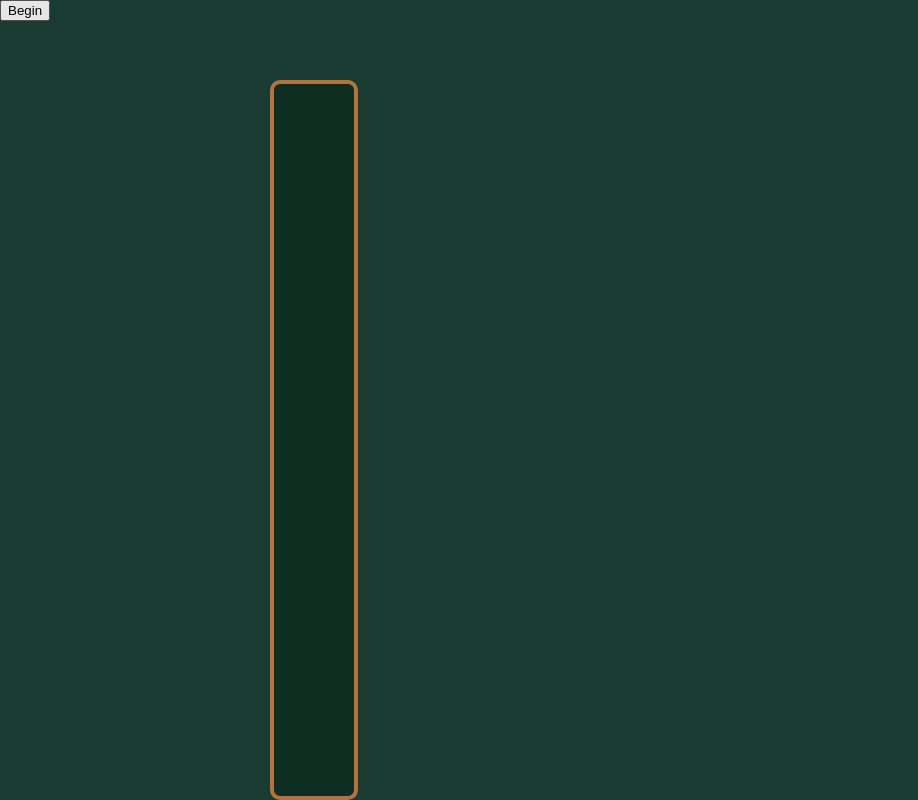
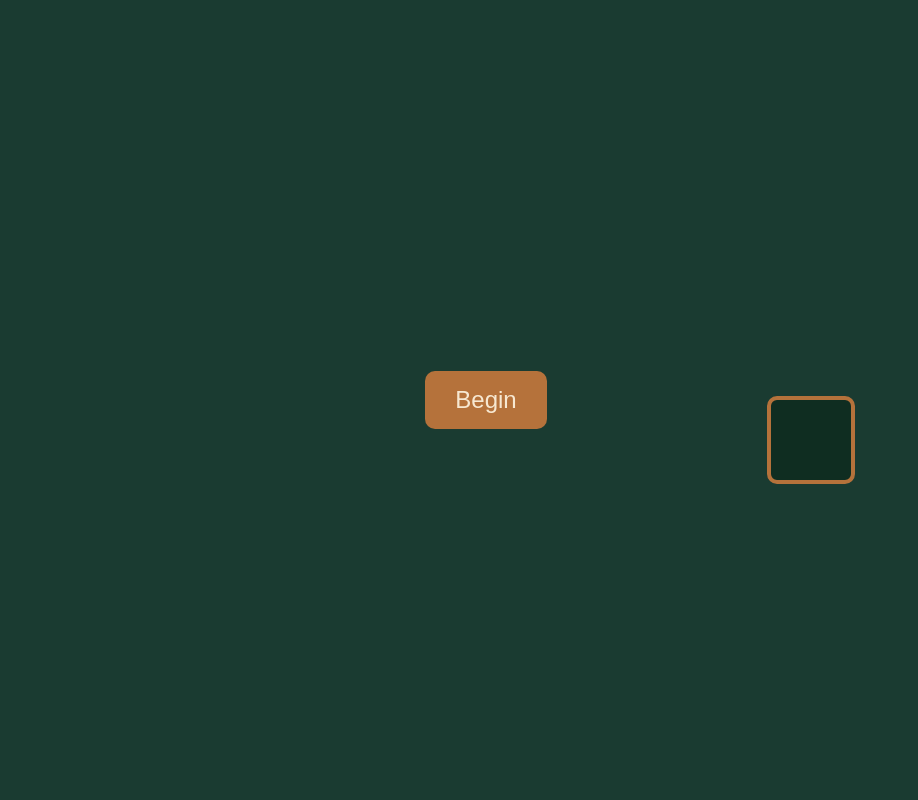
Before and after one commit to mreincorporated/Bid-Adieu, a plain HTML site: page index.html in a window 1280 px wide. Shown: the whole page, without its empty margins (0-918 px from the left). Drawn offline with Linux system fonts and the light colour scheme.

Commit message:
Update styles.css

```diff
--- a/styles.css
+++ b/styles.css
@@ -6,10 +6,30 @@ body {
     margin: 0; /* Removes default margins */
     padding: 0; /* Removes default padding */
     display: flex; /* Flexbox layout to center content vertically and horizontally */
-    justify-content: flex-start; /* Aligns content to the top */
+    justify-content: center; /* Center the content horizontally */
+    align-items: center; /* Center the content vertically */
     height: 100vh; /* Sets the height to cover the full viewport */
     background-size: cover; /* Ensures any background image covers the entire background */
     background-position: center; /* Centers the background image */
+}
+
+/* Landing Page Style: Centered "Begin" button */
+#landingPage {
+    display: flex; /* Flexbox layout to center the button */
+    justify-content: center; /* Center the button horizontally */
+    align-items: center; /* Center the button vertically */
+    height: 100vh; /* Full viewport height */
+    text-align: center; /* Center the text inside the button */
+}
+
+#landingPage button {
+    font-size: 24px; /* Larger text size for the button */
+    padding: 15px 30px; /* Larger padding for the button */
+    background-color: #B5723B; /* Brown background color for the button */
+    color: #F7E8D1; /* Light beige color for the text */
+    border: none; /* Remove default button border */
+    border-radius: 10px; /* Round the corners of the button */
+    cursor: pointer; /* Change cursor to pointer on hover */
 }
 
 /* Top Bar: Fixed at the top of the page, contains page title and progress bar */
```
